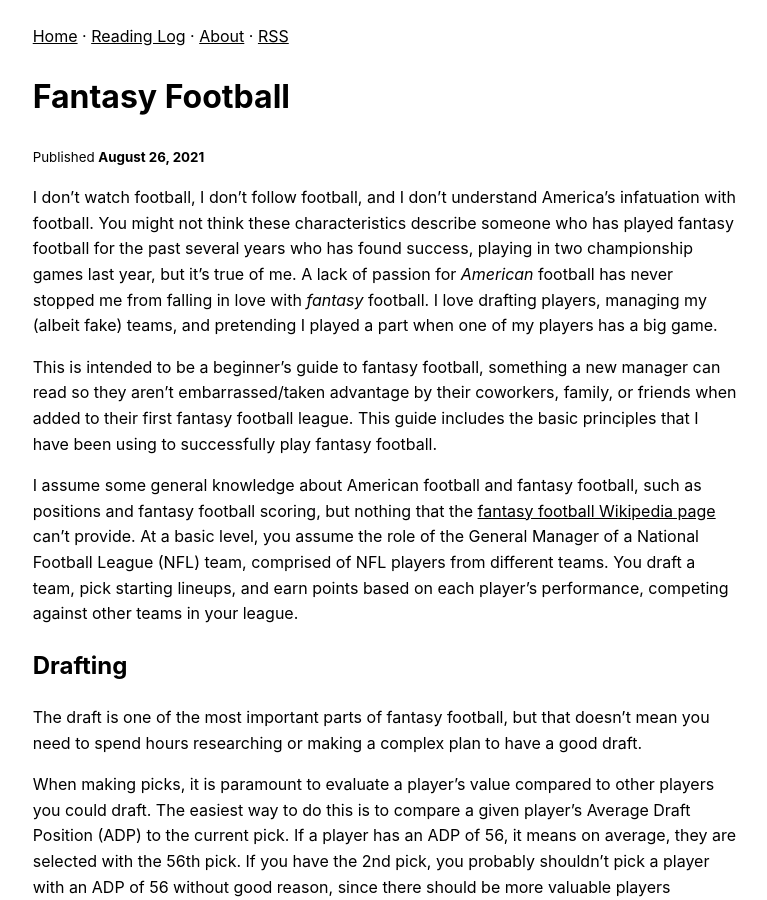
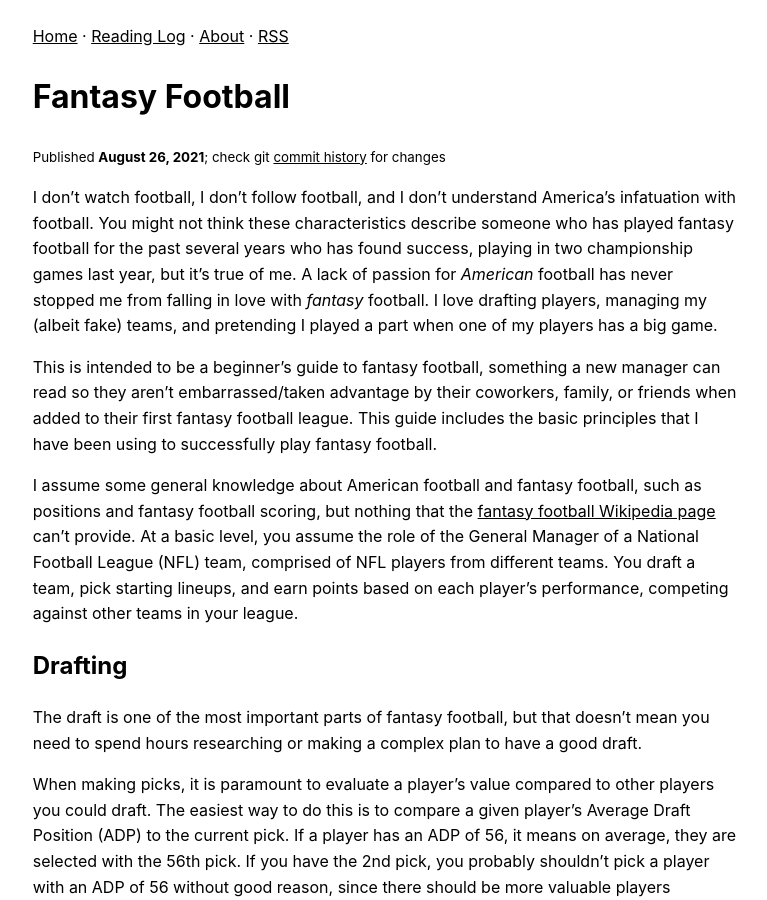
Before and after one commit to JonathanBuchh/buchh.org, a Jekyll site: the page built from _posts/2021-08-26-ffb.md, in a window 1280 px wide and 900 px high. Shown: the whole window, without its empty margins (254-1021 px from the left). Built offline with Jekyll 4.4.1, drawn with Linux system fonts in a browser that asks for light colours.

Commit message:
Add commit history link

```diff
--- a/_layouts/default.html
+++ b/_layouts/default.html
@@ -3,7 +3,7 @@
     {% include nav.html %}
     <h1>{{ page.title }}</h1>
     {% if page.date %}
-    <small>Published <b>{{ page.date | date: "%B %d, %Y" }}</b></small>
+    <small>Published <b>{{ page.date | date: "%B %d, %Y" }}</b>; check git <a href="https://github.com/JonathanBuchh/jonathanbuchh.github.io/commits/main/{{ page.path }}">commit history</a> for changes</small>
     {% endif %}
     {{ content }}
     {% include footer.html %}
```
